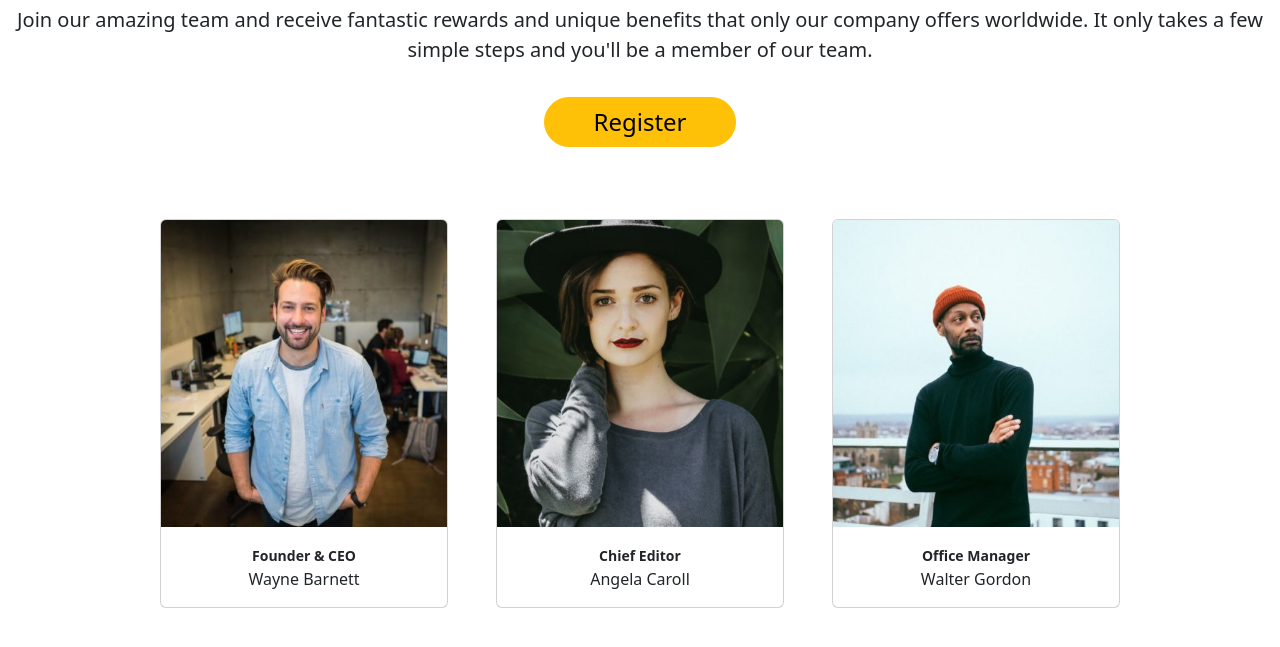
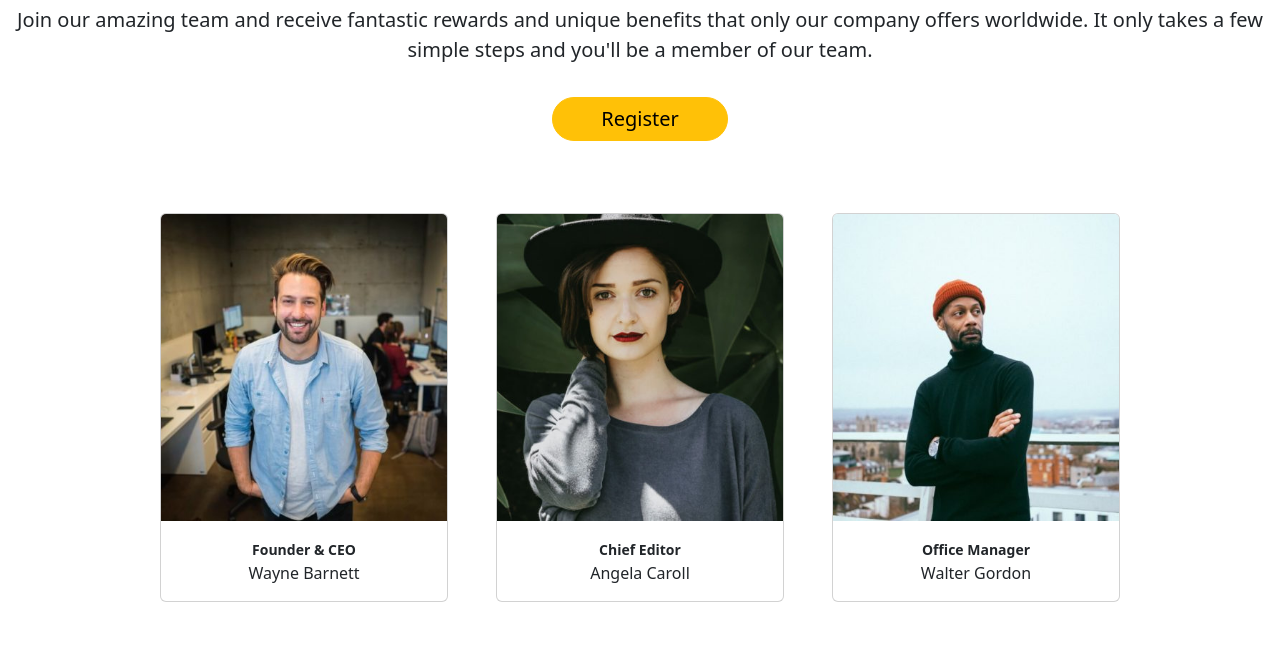
Before and after one commit to SimoneFilograna/js-our-team, a plain HTML site: page index.html in a window 1280 px wide. Shown: the part 123-770 px from the top of the page. Drawn offline with nearby package versions, Linux system fonts and the light colour scheme.

Commit message:
fixed-register

```diff
--- a/index.html
+++ b/index.html
@@ -20,7 +20,7 @@
                         <p class="fs-5">Join our amazing team and receive fantastic rewards and unique benefits that only our company offers worldwide. It only takes a few simple steps and you'll be a member of our team.</p>
                     </div>
                     <div class="pb-5">
-                        <button class="btn btn-warning px-5 fs-4 rounded-5" id="sub-btn">Register</button>
+                        <button class="btn btn-warning px-5 fs-5 rounded-5" id="sub-btn">Register</button>
                     </div>
                 </div>
             </div>
```
